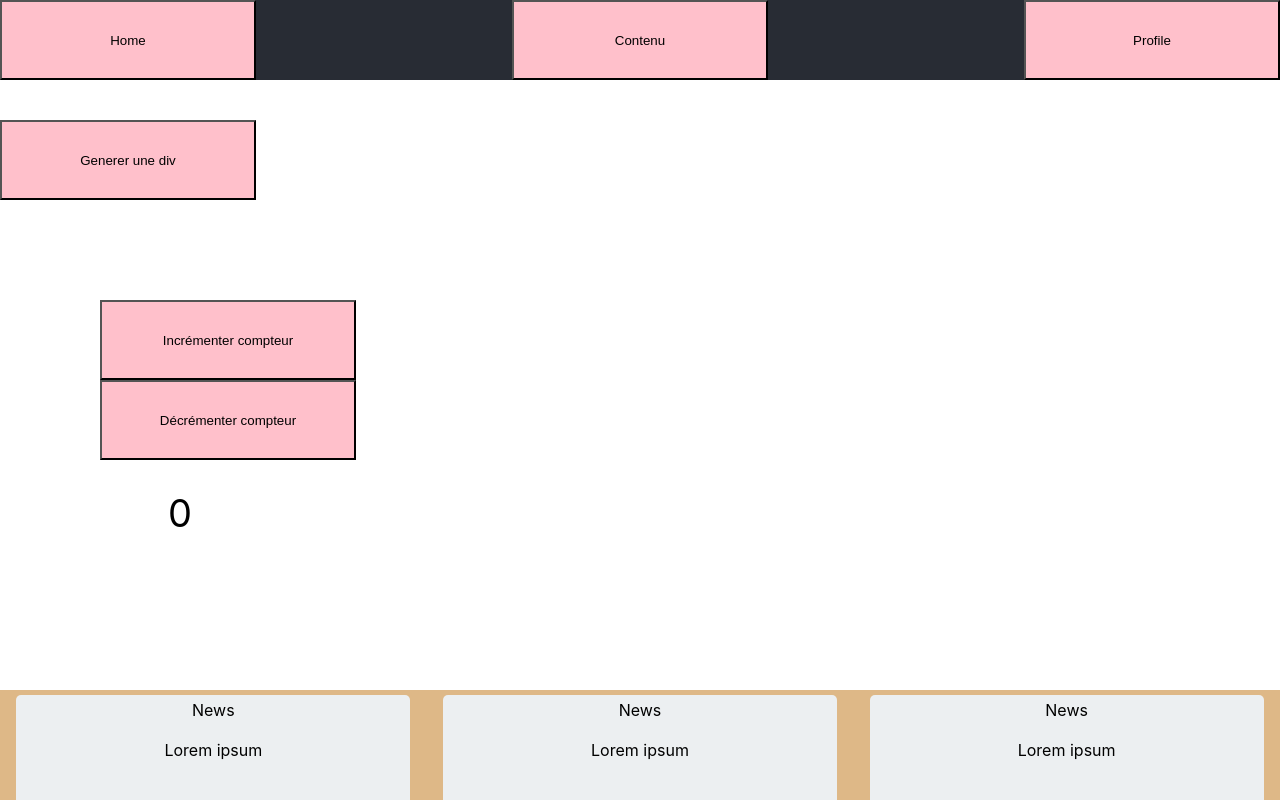
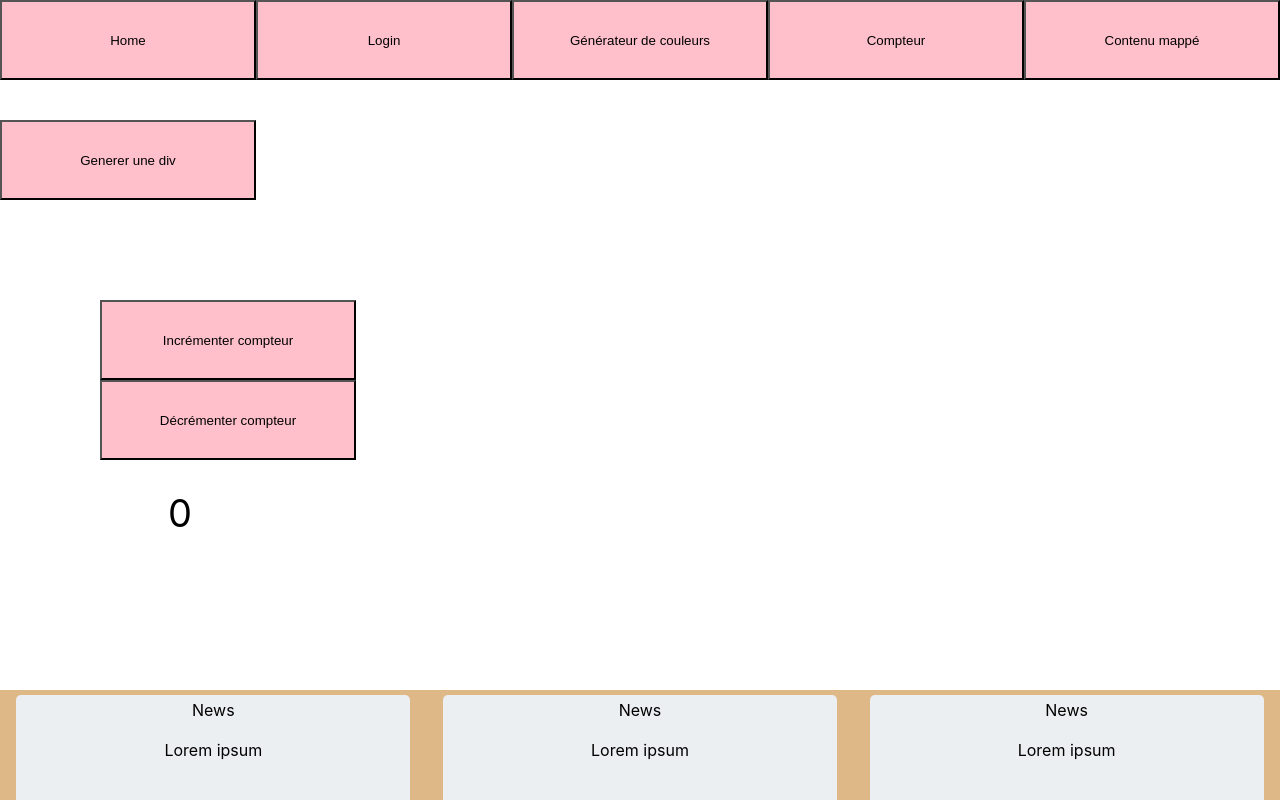
Before and after one commit to kamelkeb/confined-ones, a React (Create React App) app: page / in a window 1280 px wide. Shown: the top 800 px of the page. Built offline with nearby package versions, Linux system fonts and the light colour scheme.

Commit message:
intro affichage conditionnel

```diff
--- a/src/App.js
+++ b/src/App.js
@@ -5,10 +5,13 @@ import './App.css';
 import Header from './component/Header/Header';
 import Content from './component/content/content';
 import MyButton from './component/MyButton/MyButton';
+import LoginForm from './component/LoginForm/LoginForm';
 
 function App() {
     const [ myCompteur, setMyCompteur ] = useState(0);
     const [ myColor, setMyColor ] = useState([]);
+    const [ formVisible, setformVisible ] = useState(false);
+
     const modifierCompteur = (delta) => setMyCompteur(delta + myCompteur);
 
     const couleur = () => {
@@ -52,22 +55,33 @@ function App() {
             idItem: 7
         }
     ];
-    return (
-        <div className="App">
-            <Header />
 
+    const ColorGenerator = (
         <div style={{ display: 'flex', flexDirection: 'row' }}>
             <MyButton titre="Generer une div" myHandler={() => setMyColor([ ...myColor, couleur() ])} />
             {myColor.map((item) => {
                 return <div style={{ width: '200px', height: '200px', fontSize: 38, backgroundColor: item }} />;
             })}
         </div>
+    );
 
+    const Compteur = (
         <div style={{ margin: '100px' }}>
             <MyButton titre="Incrémenter compteur" myHandler={() => modifierCompteur(1)} />
             <MyButton titre="Décrémenter compteur" myHandler={() => modifierCompteur(-1)} />
             <div style={{ width: '100px', height: '100px', fontSize: 38, margin: '30px' }}>{myCompteur}</div>
         </div>
+    );
+
+    return (
+        <div className="App">
+            <Header />
+
+            {formVisible ? <LoginForm /> : null}
+
+            {ColorGenerator}
+
+            {Compteur}
             <Content data={data} />
         </div>
     );
--- a/src/component/Header/Header.js
+++ b/src/component/Header/Header.js
@@ -1,16 +1,16 @@
 import React from 'react';
 import MyButton from '../MyButton/MyButton';
 import styles from './Header.module.css';
-
 
 const Header = (props) => {
     return (
         <header className={styles.header}>
             <MyButton titre="Home" />
-            <MyButton titre="Contenu" />
-            <MyButton titre="Profile" />
+            <MyButton titre="Login" />
+            <MyButton titre="Générateur de couleurs" />
+            <MyButton titre="Compteur" />
+            <MyButton titre="Contenu mappé" />
         </header>
-
     );
 };
 
--- /dev/null
+++ b/src/component/LoginForm/LoginForm.js
@@ -0,0 +1,31 @@
+import React, { useState } from 'react';
+import tyles from './LoginForm.module.css';
+
+const LoginForm = (props) => {
+    const [ username, setUsername ] = useState('');
+    const [ password, setPassword ] = useState('');
+    return (
+        <form>
+            <label for="nom">Entrez votre nom d'utilisateur s'il vous plaît</label>
+            <br />
+            <input type="text" name="nom" id="nom" value={username} onChange={(e) => setUsername(e.target.value)} />
+            <br />
+            <label>Bonjour {username}</label>
+            <br />
+            <label for="mdp">Entrez votre mot de passe s'il vous plaît</label>
+            <br />
+            <input
+                type="text"
+                name="mdp"
+                id="nom"
+                value="mdp"
+                value={password}
+                onChange={(e) => setPassword(e.target.value)}
+            />
+            <br />
+            <label>{password.length <= 5 ? 'Le mot de passe doit comporter plus de 5 caractère' : null}</label>
+        </form>
+    );
+};
+
+export default LoginForm;
--- /dev/null
+++ b/src/component/LoginForm/LoginForm.module.css
@@ -0,0 +1,3 @@
+.loginForm {
+    background-color: bisque;
+}
```
Lines whose indentation alone changed are shown as unchanged.
